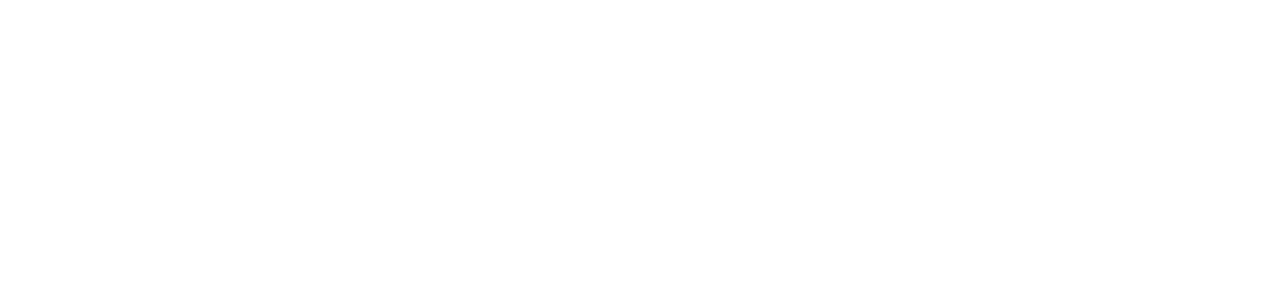
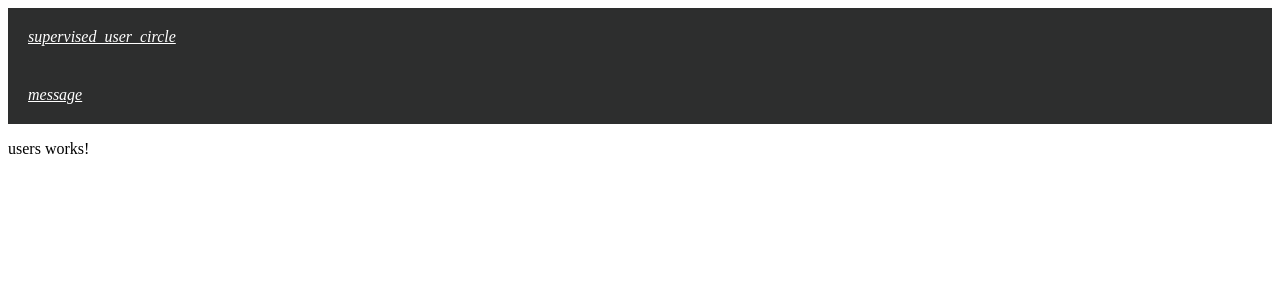
Before and after one commit to cloudxplatform/ng6, an Angular app: page / in a window 1280 px wide. Shown: the top 300 px of the page. Built offline with nearby package versions, Linux system fonts and the light colour scheme.

Commit message:
Add sidebar components and content

```diff
--- a/src/app/app-routing.module.ts
+++ b/src/app/app-routing.module.ts
@@ -1,7 +1,23 @@
 import { NgModule } from '@angular/core';
 import { Routes, RouterModule } from '@angular/router';
+import { UsersComponent } from './users/users.component';
+import { DetailsComponent } from './details/details.component';
+import { PostsComponent } from './posts/posts.component';
 
-const routes: Routes = [];
+const routes: Routes = [
+{
+path: '',
+component: UsersComponent
+},
+{
+path: 'posts',
+component: UsersComponent
+},
+{
+path: 'details/:id',
+component: DetailsComponent
+}
+];
 
 @NgModule({
   imports: [RouterModule.forRoot(routes)],
--- a/src/app/app.component.html
+++ b/src/app/app.component.html
@@ -1,3 +1,6 @@
 <div id="container">
-
+	<app-sidebar></app-sidebar>
+	<div id="content">
+		<router-outlet></router-outlet>
+	</div>
 </div>
```
